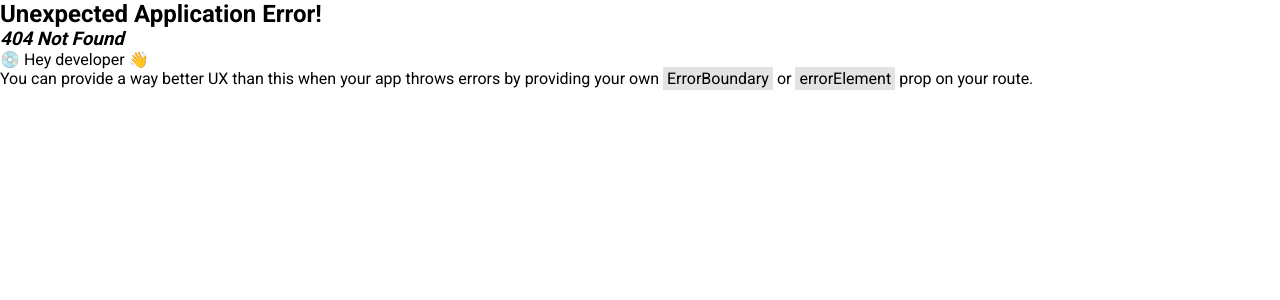
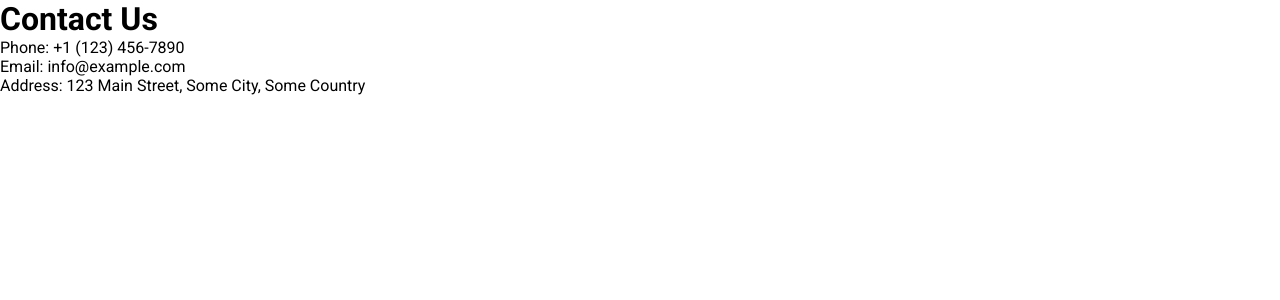
Before and after one commit to Pelani2/practice-ts2, a React (Create React App) app: page /contact in a window 1280 px wide. Before the commit this address had no page. Shown: the top 300 px of the page. Built offline with nearby package versions, Linux system fonts and the light colour scheme; the HTML template or start-up script is replaced by a standard one.

Commit message:
made contact

```diff
--- /dev/null
+++ b/src/components/Contact/index.tsx
@@ -0,0 +1,20 @@
+import React from "react";
+
+const Contact: React.FC = () => {
+    return (
+        <div className="contact-page">
+            <h1>
+                Contact Us
+            </h1>
+            <p>
+            Phone: +1 (123) 456-7890
+            <br />
+            Email: info@example.com
+            <br />
+            Address: 123 Main Street, Some City, Some Country
+            </p>
+        </div>
+    );
+};
+
+export default Contact;
--- a/src/routes/AppRoutes.tsx
+++ b/src/routes/AppRoutes.tsx
@@ -1,10 +1,15 @@
 import Home from "../components/Home";
+import Contact from "../components/Contact";
 
 const AppRoutes = [
     {
         path: "/",
         element: <Home />
     },
+    {
+        path: "/contact",
+        element: <Contact />
+    }
 ];
 
 export default AppRoutes;
```
Also changed, not shown: src/components/Contact/contact-styles.scss (added).
